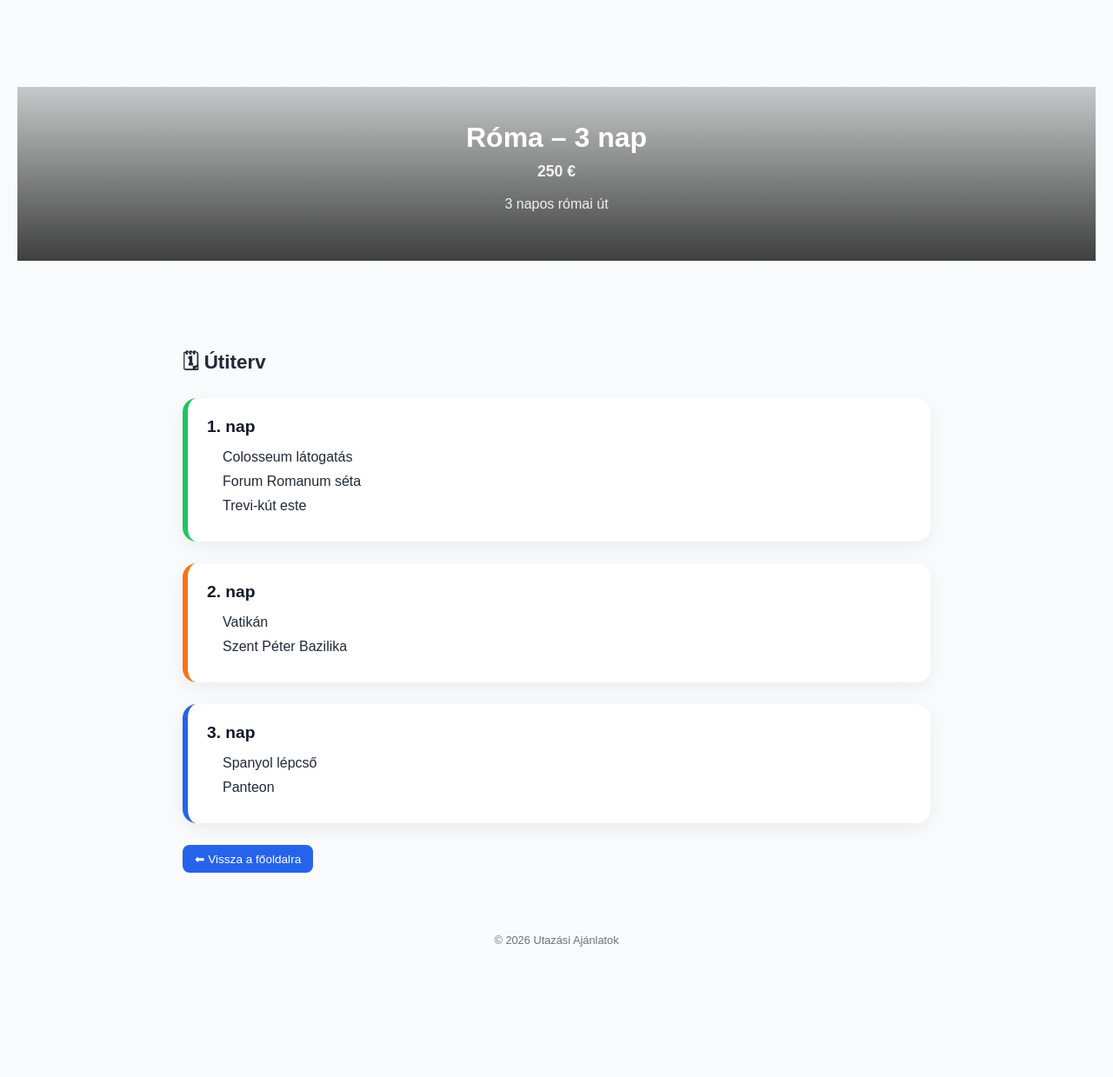
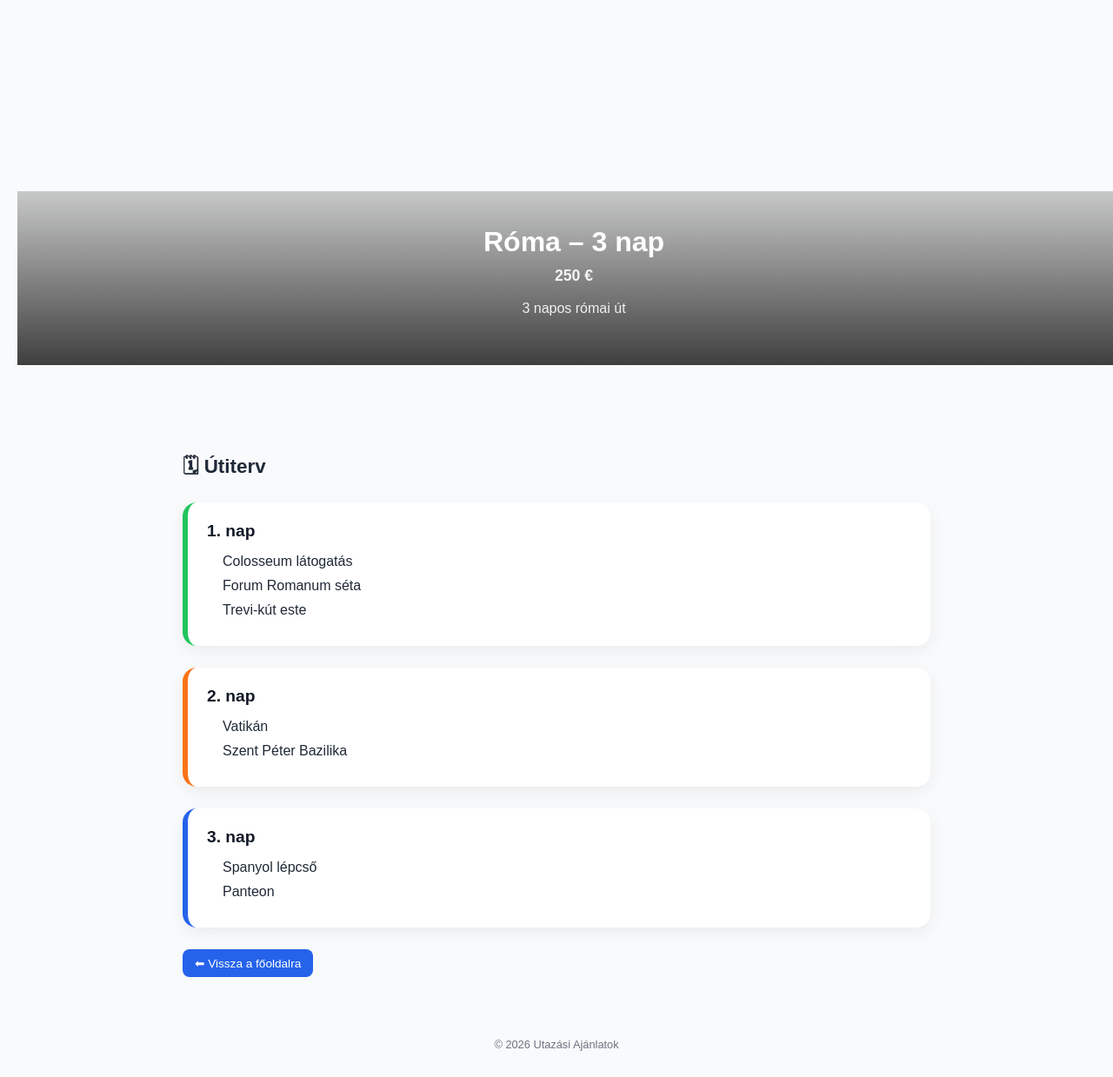
Before and after one commit to Norbi6/travel_site, a Jekyll site: the page built from _offers/rome3.md, in a window 1280 px wide. Shown: the whole page at 87% size. Built offline with Jekyll 4.4.1, drawn with Linux system fonts in a browser that asks for light colours; before the commit the page ends 1119 px from its top, so only the background shows below that.

Commit message:
Update style.css

```diff
--- a/assets/css/style.css
+++ b/assets/css/style.css
@@ -1,11 +1,3 @@
-* {
-  box-sizing: border-box;
-}
-
-html, body {
-  overflow-x: hidden;
-  max-width: 100%;
-}
 
 body {
   margin: 0;
@@ -36,6 +28,7 @@ header p {
   max-width: 900px;
   margin: 40px auto;
   padding: 0 20px;
+  box-sizing: border-box;
 }
 
 .section-title {
```
